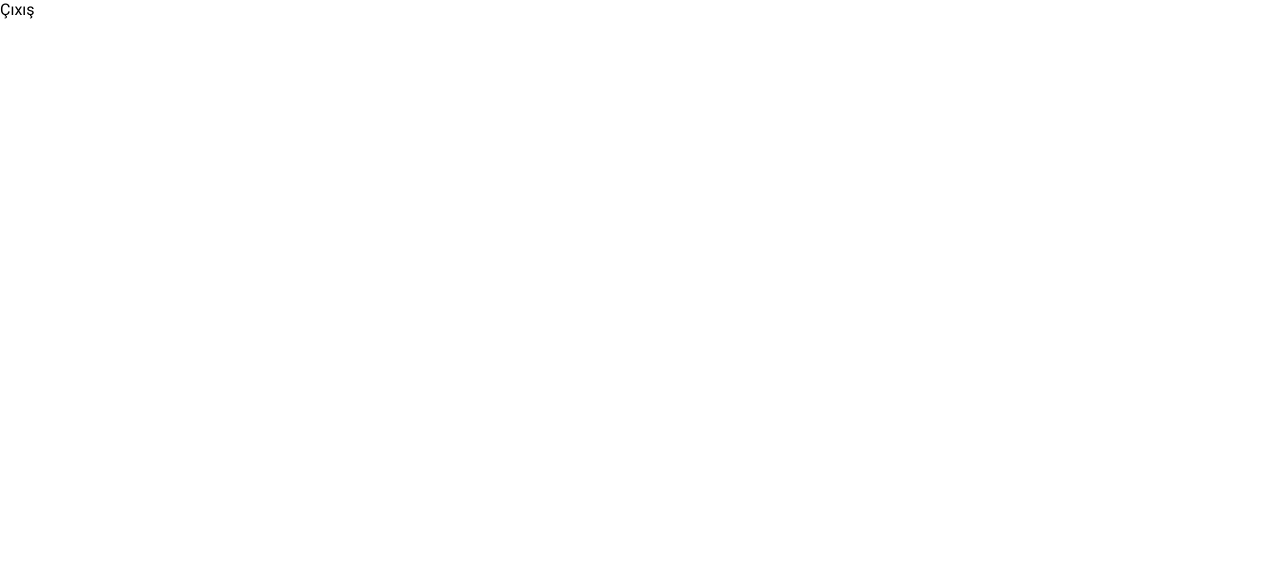
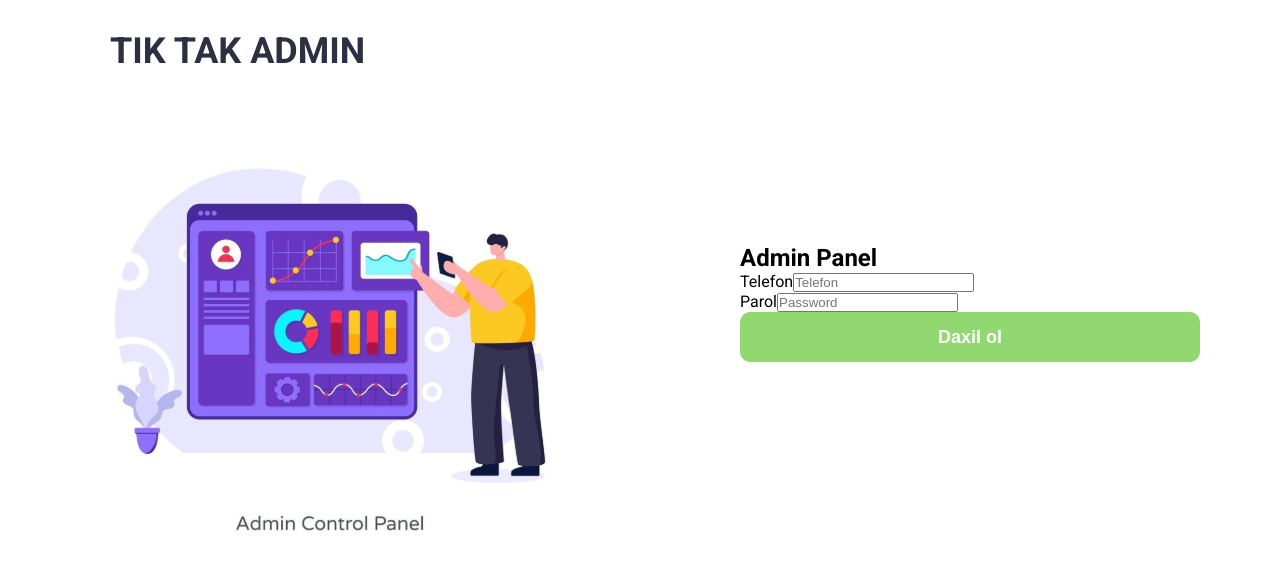
Before and after one commit to EsIbrahimli/TikTak-AdminPanel, a React (Vite) app: page / in a window 1280 px wide. Shown: the top 570 px of the page. Built offline with nearby package versions, Linux system fonts and the light colour scheme.

Commit message:
Login created updated some changes and created Button Ui

```diff
--- /dev/null
+++ b/src/common/components/Button/Button.module.css
@@ -0,0 +1,33 @@
+.btn {
+    background-color: #92D871;
+    color: white;
+    border: none;
+    border-radius: 10px;
+    font-weight: 600;
+    cursor: pointer;
+    transition: all 0.3s ease;
+}
+
+.btn:hover {
+    background-color: #92D871;
+}
+
+.btn:disabled {
+    opacity: 0.65;
+    cursor: not-allowed;
+    background-color: #92D871;
+}
+
+.btn-small {
+    padding: 14px 0px;
+    height: 50px;
+    width: 180px;
+    font-size: 18px;
+}
+
+.btn-medium {
+    padding: 14px 0px;
+    height: 50px;
+    width: 460px;
+    font-size: 18px;
+}
--- /dev/null
+++ b/src/common/components/Button/Button.tsx
@@ -0,0 +1,26 @@
+import React, { ReactNode } from 'react';
+import styles from './Button.module.css';
+
+export interface ButtonProps {
+    children: ReactNode;
+    size?: 'small' | 'medium' | 'large';
+    onClick?: () => void;
+    disabled?: boolean;
+}
+
+const Button: React.FC<ButtonProps> = ({
+    children,
+    size = 'medium',
+    onClick,
+    disabled = false,
+}) => {
+    const classes = `${styles.btn} ${styles[`btn-${size}`]}`.trim();
+
+    return (
+        <button className={classes} onClick={onClick} disabled={disabled}>
+            {children}
+        </button>
+    );
+};
+
+export default Button;
--- /dev/null
+++ b/src/pages/Login/Login.module.css
@@ -0,0 +1,21 @@
+
+
+.login{
+    display: flex;
+    align-items: center;
+    justify-content: space-around;
+}
+
+.title{
+    font-size: 36px;
+    font-weight: 700;
+    color: #2B3043;
+    padding: 30px;
+    align-items: flex-start !important;
+}
+
+
+.image{
+    height: 500px;
+    width: 500px;
+}
--- a/src/pages/Login/Login.tsx
+++ b/src/pages/Login/Login.tsx
@@ -1,10 +1,33 @@
+import styles from './Login.module.css'
+import loginSvg from '../../assets/images/login.svg'
+import Button from '../../common/components/Button/Button'
+import React from 'react'
 
 
-import React from 'react'
+const Login = () => {
+  const handleLogin = () => {
+    console.log('Login butonuna tıklandı');
+  };
 
-const Login = () => {
   return (
-    <div>Çıxış</div>
+    <div className={styles.login}>
+      <div className={styles.container}>
+        <h1 className={styles.title}>TIK TAK ADMIN</h1>
+        <img className={styles.image} src={loginSvg}alt="" />
+      </div>
+       <div className={styles.form}>
+          <h2 className={styles.subtitle}>Admin Panel</h2>
+          <div>
+            <label htmlFor="">Telefon</label>
+            <input className={styles.input} type="text" placeholder='Telefon' />
+          </div>
+          <div>
+            <label htmlFor="">Parol</label>
+            <input className={styles.input} type="password" placeholder='Password' />
+          </div>
+          <Button size="medium" onClick={handleLogin}>Daxil ol</Button>
+       </div>
+    </div>
   )
 }
 
```
Also changed, not shown: src/assets/images/login.svg (added).
